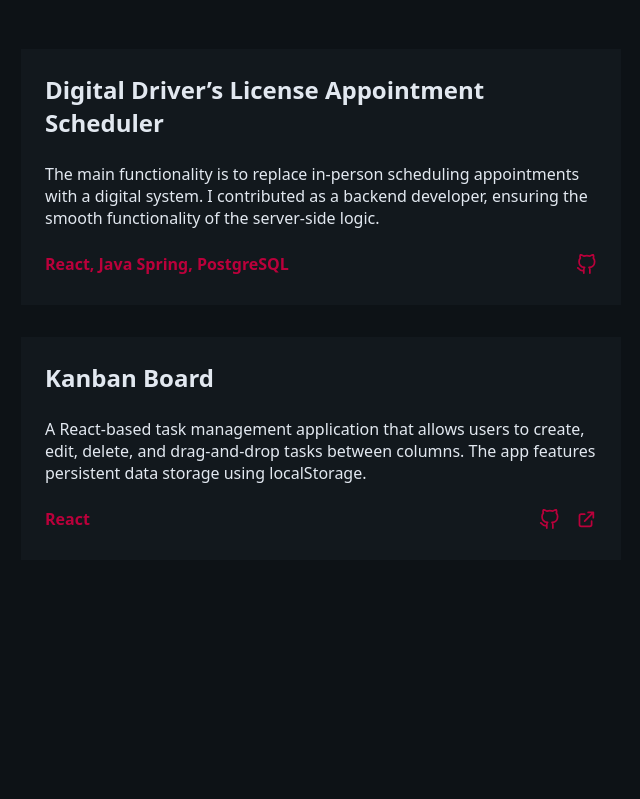
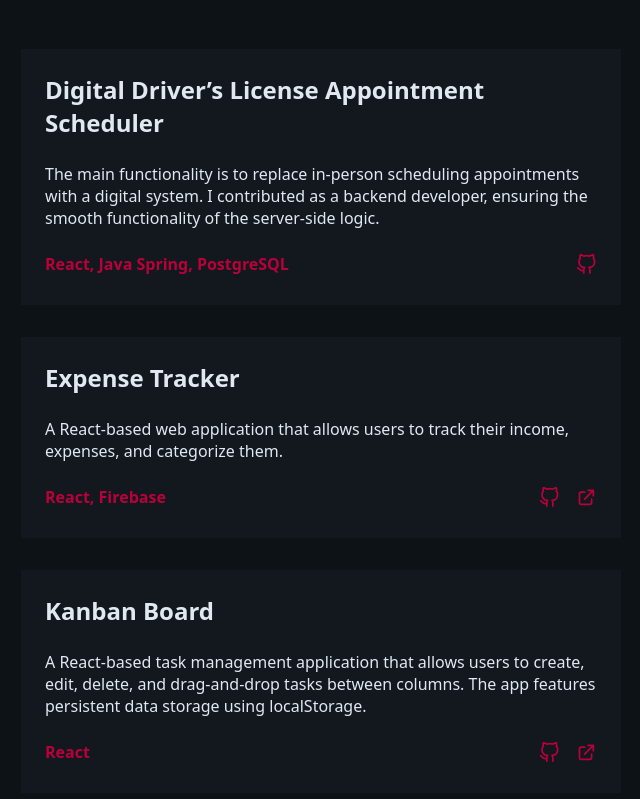
Before and after one commit to krstevskap/personal-website, a React (Create React App) app: page / in a window 1280 px wide. Shown: the part 1670-2469 px from the top of the page, without its empty margins (319-959 px from the left). Before the commit the page ends 2400 px from the top, so only its background shows below. Built offline with nearby package versions, Linux system fonts and the light colour scheme.

Commit message:
Add  new project to cards

```diff
--- a/src/components/Projects/Projects.js
+++ b/src/components/Projects/Projects.js
@@ -19,6 +19,16 @@ const Projects = () => {
 
         <div className="card">
           <Card
+            description="A React-based web application that allows users to track their income, expenses, and categorize them."
+            link="https://github.com/krstevskap/expense-tracker"
+            technologies="React, Firebase"
+            title="Expense Tracker"
+            website="https://expense-tracker-497b9.web.app"
+          />
+        </div>
+
+        <div className="card">
+          <Card
             description="A React-based task management application that allows users to create, edit, delete, and drag-and-drop tasks between columns. The app features persistent data storage using localStorage. "
             link="https://github.com/krstevskap/kanban-board"
             technologies="React"
```
